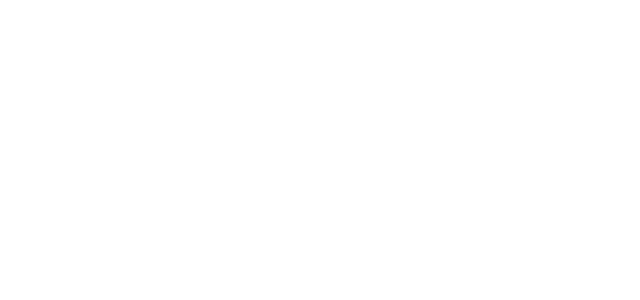
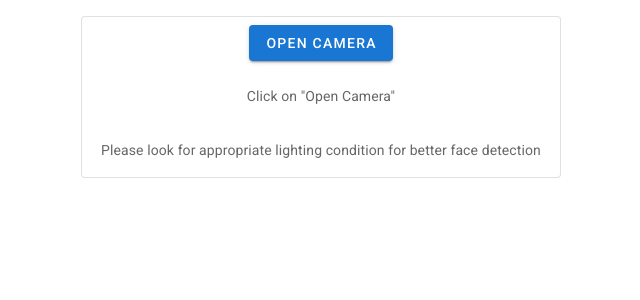
Before and after one commit to adityahbapat/KYC-verified-crowdfunding-solution-Frontend, a Vue app: page /verify in a window 1280 px wide. Shown: the top 300 px of the page, without its empty margins (319-959 px from the left). Built offline with nearby package versions, Linux system fonts and the light colour scheme.

Commit message:
camera verification page

```diff
--- a/src/router/index.js
+++ b/src/router/index.js
@@ -2,6 +2,7 @@ import Vue from 'vue'
 import VueRouter from 'vue-router'
 import HomeView from '../views/HomeView.vue'
 import SecureFundsView from '../views/SecureFundsView.vue'
+import VerifyView from '../views/VerifyView.vue'
 
 Vue.use(VueRouter)
 
@@ -15,6 +16,11 @@ const routes = [
     path: '/crowdfunding',
     name: 'SecureFundsView',
     component: SecureFundsView
+  },
+  {
+    path: '/verify',
+    name: 'VerifyView',
+    component: VerifyView
   },
   {
     path: '/about',
--- a/src/views/HomeView.vue
+++ b/src/views/HomeView.vue
@@ -260,6 +260,7 @@ export default {
       axios.get(process.env.VUE_APP_ENV_BACKEND).then(function (response) {
         console.log(response);
       });
+      this.$router.push("/verify");
     },
     clear() {
       this.$v.$reset();
--- /dev/null
+++ b/src/views/VerifyView.vue
@@ -0,0 +1,9 @@
+<template>
+  <div>
+    <v-card class="text-center mx-auto my-4" max-width="480" outlined>
+      <v-btn color="primary" class="my-2"> Open Camera </v-btn>
+      <v-card-text>Click on "Open Camera"</v-card-text>
+      <v-card-text>Please look for appropriate lighting condition for better face detection</v-card-text>
+    </v-card>
+  </div>
+</template>
```
